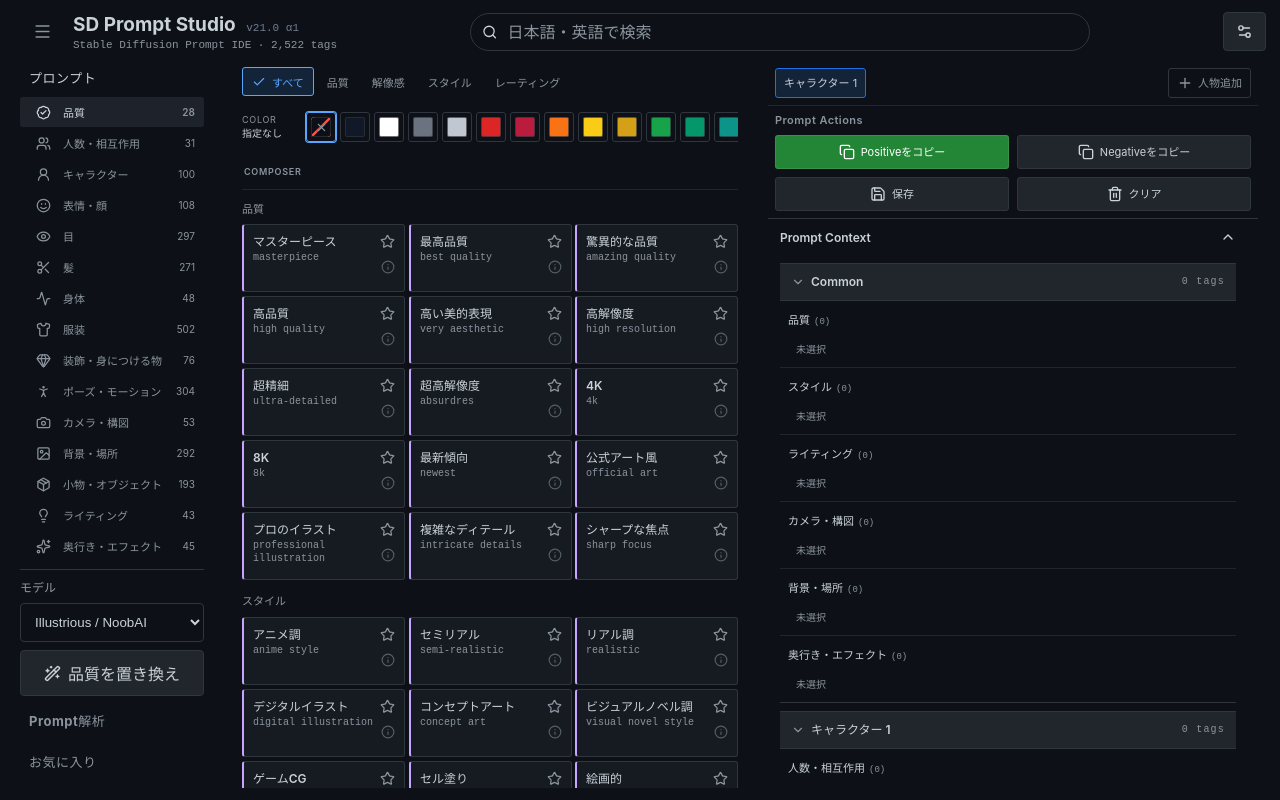
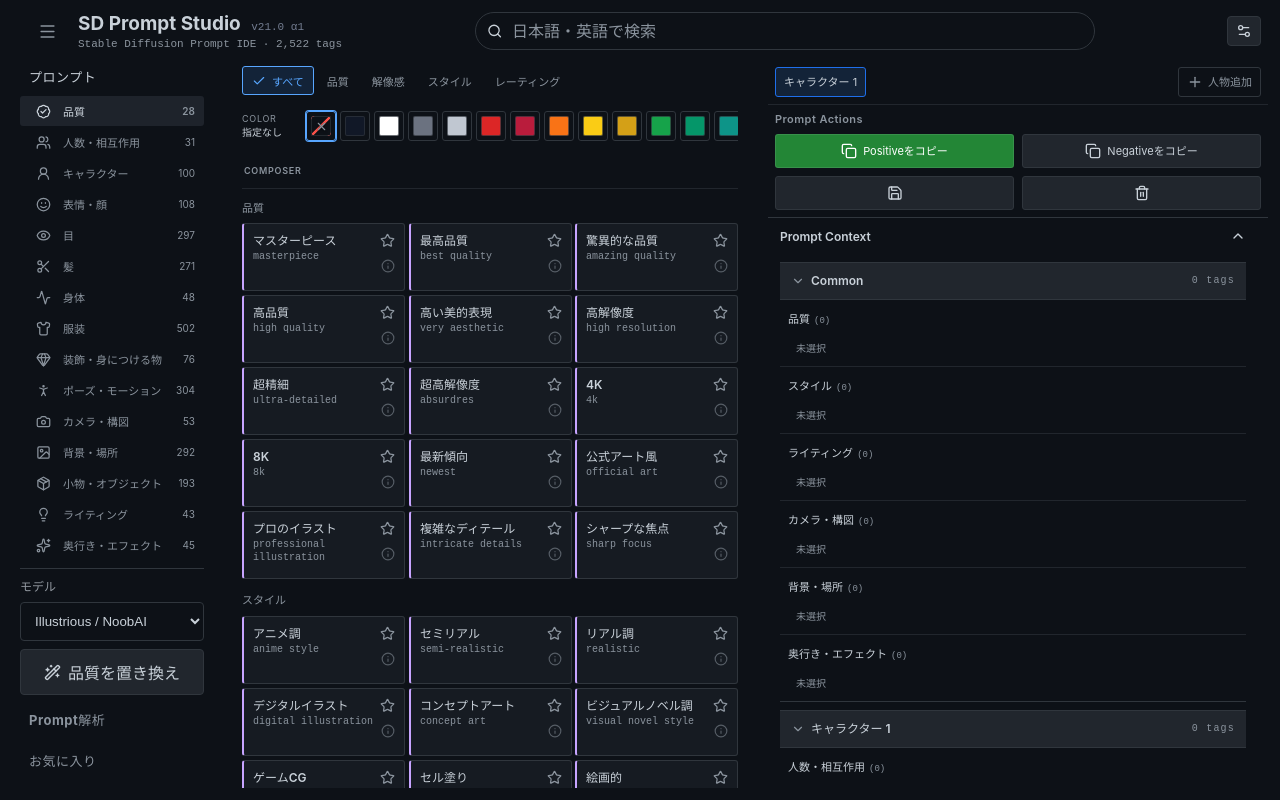
Before and after one commit to whatrune/sd-prompt-studio, a React (Vite) app: page / in a window 1280 px wide. Built offline with nearby package versions, Linux system fonts and the light colour scheme; the HTML template or start-up script is replaced by a standard one.

Commit message:
Refine prompt actions and settings UI

```diff
--- a/src/App.tsx
+++ b/src/App.tsx
@@ -198,6 +198,7 @@ export default function App() {
   const [activeNavigationFlyout, setActiveNavigationFlyout] = useState<'prompt' | 'favorites' | 'library' | null>(null)
   const navigationHoverTimer = useRef<ReturnType<typeof setTimeout> | null>(null)
   const navigationCloseTimer = useRef<ReturnType<typeof setTimeout> | null>(null)
+  const settingsRef = useRef<HTMLDivElement>(null)
   const importRef = useRef<HTMLInputElement>(null)
   const [clothingItem, setClothingItem] = useState('shirt')
   const [clothingColor, setClothingColor] = useState('black')
@@ -226,6 +227,14 @@ export default function App() {
     document.documentElement.dataset.theme = theme
     try { window.localStorage.setItem('sd-prompt-studio-theme', theme) } catch { /* Keep the in-memory theme when storage is unavailable. */ }
   }, [theme])
+  useEffect(() => {
+    if (!settingsOpen) return
+    const closeSettingsOnOutsidePointer = (event: PointerEvent) => {
+      if (!settingsRef.current?.contains(event.target as Node)) setSettingsOpen(false)
+    }
+    document.addEventListener('pointerdown', closeSettingsOnOutsidePointer)
+    return () => document.removeEventListener('pointerdown', closeSettingsOnOutsidePointer)
+  }, [settingsOpen])
 
   useEffect(() => {
     const closeOnEscape = (event: KeyboardEvent) => {
@@ -615,9 +624,9 @@ export default function App() {
       <div className="app-brand"><button type="button" className="navigation-toggle" aria-label={store.navigationCollapsed?'Navigationを展開':'Navigationを最小化'} aria-expanded={!store.navigationCollapsed} onClick={()=>{closeNavigationFlyout();store.setNavigationCollapsed(!store.navigationCollapsed)}}><Menu size={19}/></button><div><h1>SD Prompt Studio <span className="version-mark">v21.0 α1</span></h1><p>Stable Diffusion Prompt IDE · {(TAG_COUNT + ADULT_TAG_COUNT + store.userTags.length).toLocaleString()} tags</p></div></div>
       <div className="header-search"><div className="search-box"><Search size={16}/><input aria-label="タグ検索" value={query} onChange={e=>changeSearchQuery(e.target.value)} placeholder="日本語・英語で検索" />{query.length>0&&<button type="button" className="header-search-clear" aria-label="検索をクリア" onClick={()=>changeSearchQuery('')}><X size={15}/></button>}</div></div>
       <div className="header-actions">
-        <div className="settings-wrap">
+        <div className="settings-wrap" ref={settingsRef}>
           <button type="button" className={`ghost settings-button ${settingsOpen?'active':''}`} aria-label="設定" title="設定" onClick={()=>setSettingsOpen(v=>!v)} aria-expanded={settingsOpen}>
-            <Settings2 size={17}/>
+            <Settings2 size={16}/>
             {store.contentLevel!=='general'&&<span className={`rating-dot ${store.contentLevel}`} title={store.contentLevel==='adult'?'成人向け表示中':'軽度なセンシティブ表示中'}/>}
           </button>
           {settingsOpen&&<div className="settings-popover">
@@ -770,7 +779,7 @@ export default function App() {
         {store.workspaceView==='library'?<>
         <div className="inspector-header" aria-label="Saved Prompt Inspector">
           <div className="block-tabs"><button type="button" className="active">{selectedSavedPrompt?.name??'Promptを選択'}</button></div>
-          <section className="prompt-actions"><strong>Prompt Actions</strong><button className="copy-positive" onClick={()=>copyPrompt('actions')}>{copiedPositive?<Check size={16}/>:<Copy size={16}/>}<span>{copiedPositive?'コピー済み':'Positiveをコピー'}</span></button><button className="copy-negative" onClick={()=>copyNegativePrompt(true)}>{copiedNegative?<Check size={16}/>:<Copy size={16}/>}<span>{copiedNegative?'コピー済み':'Negativeをコピー'}</span></button><button className="save-current-prompt" onClick={openSavePrompt}><Save size={16}/><span>保存</span></button><button className="clear-current-prompt" onClick={()=>setClearPromptConfirmOpen(true)}><Trash2 size={16}/><span>クリア</span></button></section>
+          <section className="prompt-actions"><strong>Prompt Actions</strong><button className="copy-positive" onClick={()=>copyPrompt('actions')}>{copiedPositive?<Check size={16}/>:<Copy size={16}/>}<span>{copiedPositive?'コピー済み':'Positiveをコピー'}</span></button><button className="copy-negative" onClick={()=>copyNegativePrompt(true)}>{copiedNegative?<Check size={16}/>:<Copy size={16}/>}<span>{copiedNegative?'コピー済み':'Negativeをコピー'}</span></button><button type="button" className="save-current-prompt" aria-label="Promptを保存" title="Promptを保存" onClick={openSavePrompt}><Save size={16}/></button><button type="button" className="clear-current-prompt" aria-label="Promptをクリア" title="Promptをクリア" onClick={()=>setClearPromptConfirmOpen(true)}><Trash2 size={16}/></button></section>
         </div>
         <div className="inspector-scroll" aria-label="Saved Prompt details">
           {!selectedSavedPrompt?<section className={`preview-section ${selectedCollapsed?'collapsed':''}`}><div className="preview-section-header"><button className="preview-section-toggle" onClick={()=>setSelectedCollapsed(value=>!value)} aria-expanded={!selectedCollapsed}><span>{t('promptContext',locale)}</span>{selectedCollapsed?<ChevronDown size={16}/>:<ChevronUp size={16}/>}</button></div>{!selectedCollapsed&&<div className="preview-section-content"><small className="selected-empty">カードを選択するとPromptの詳細を確認できます。</small></div>}</section>:<>
@@ -801,7 +810,7 @@ export default function App() {
         </>:<>
         <div className="inspector-header" aria-label="Inspector controls">
           <div className="block-tabs">{store.blocks.map((b,index)=><button key={b.id} className={viewContextId===b.id?'active':''} onClick={()=>setContextTarget(b.id)}>{getCategoryLabel('character',locale)} {b.subjectNumber??index+1}{index>0&&<X size={13} onClick={e=>{e.stopPropagation();if(viewContextId===b.id&&mainSubjectId)setContextTarget(mainSubjectId);store.removeBlock(b.id)}}/>}</button>)}<button className="add-block" onClick={addCharacter}><Plus size={16}/>{t('addSubject',locale)}</button></div>
-          <section className="prompt-actions"><strong>Prompt Actions</strong><button className="copy-positive" onClick={()=>copyPrompt('actions')}>{copiedPositive?<Check size={16}/>:<Copy size={16}/>}<span>{copiedPositive?'コピー済み':'Positiveをコピー'}</span></button><button className="copy-negative" onClick={()=>copyNegativePrompt(true)}>{copiedNegative?<Check size={16}/>:<Copy size={16}/>}<span>{copiedNegative?'コピー済み':'Negativeをコピー'}</span></button><button className="save-current-prompt" onClick={openSavePrompt}><Save size={16}/><span>保存</span></button><button className="clear-current-prompt" onClick={()=>setClearPromptConfirmOpen(true)}><Trash2 size={16}/><span>クリア</span></button></section>
+          <section className="prompt-actions"><strong>Prompt Actions</strong><button className="copy-positive" onClick={()=>copyPrompt('actions')}>{copiedPositive?<Check size={16}/>:<Copy size={16}/>}<span>{copiedPositive?'コピー済み':'Positiveをコピー'}</span></button><button className="copy-negative" onClick={()=>copyNegativePrompt(true)}>{copiedNegative?<Check size={16}/>:<Copy size={16}/>}<span>{copiedNegative?'コピー済み':'Negativeをコピー'}</span></button><button type="button" className="save-current-prompt" aria-label="Promptを保存" title="Promptを保存" onClick={openSavePrompt}><Save size={16}/></button><button type="button" className="clear-current-prompt" aria-label="Promptをクリア" title="Promptをクリア" onClick={()=>setClearPromptConfirmOpen(true)}><Trash2 size={16}/></button></section>
         </div>
         <div className="inspector-scroll" aria-label="Inspector details">
         <section className={`preview-section ${selectedCollapsed?'collapsed':''}`}>
--- a/src/styles.css
+++ b/src/styles.css
@@ -1,4 +1,5 @@
 :root {
+  --pane-control-inset: 7px;
   font-family: Inter, ui-sans-serif, system-ui, -apple-system, BlinkMacSystemFont, "Segoe UI", sans-serif;
   --bg-primary: #0d1117;
   --bg-secondary: #161b22;
@@ -219,7 +220,7 @@ textarea { width:100%; resize:vertical; min-height:105px; background:#0c0f16; bo
 .subcategory-tabs button svg { flex: 0 0 auto; }
 
 .settings-wrap { position: relative; }
-.settings-button { position: relative; }
+.settings-button { position: relative; padding: 6px 8px; }
 .settings-button.active { border-color: var(--control-active-border); background: var(--control-active-bg); color: var(--text-primary); }
 .rating-dot {
   width: 7px;
@@ -614,7 +615,7 @@ body{background:#0b0d11}
 .settings-user-list span{display:flex;min-width:0;gap:7px;align-items:baseline}
 .settings-user-list b{font-size:11px}.settings-user-list code{overflow:hidden;text-overflow:ellipsis;color:#7f8999;font-size:10px}
 .settings-user-list button{border:0;background:transparent;color:#858e9d}
-.block-tabs{gap:3px;padding:7px;border-bottom-color:#292e37}
+.block-tabs{gap:3px;padding:var(--pane-control-inset);border-bottom-color:#292e37}
 .block-tabs button{border-radius:3px;padding:6px 8px;font-size:11px;background:#15191f}
 .block-tabs button.active{background:#272e38;border-color:#66748a}
 .prompt-actions{padding:7px;background:#13171c}
@@ -1306,6 +1307,7 @@ body,
 /* v33: Inspector fixed controls and pane-owned detail scrolling */
 .preview {
   overflow: hidden;
+  scrollbar-gutter: auto;
   border: 0;
   border-radius: 0;
   background: var(--bg-primary);
@@ -1405,6 +1407,7 @@ body,
   display: grid;
   grid-template-columns: auto minmax(160px, 620px) auto;
   gap: 12px;
+  padding-inline: var(--pane-control-inset);
 }
 
 .header-search {
```
Also changed, not shown: scripts/test-reclassification.mjs (+6 -1 lines).
